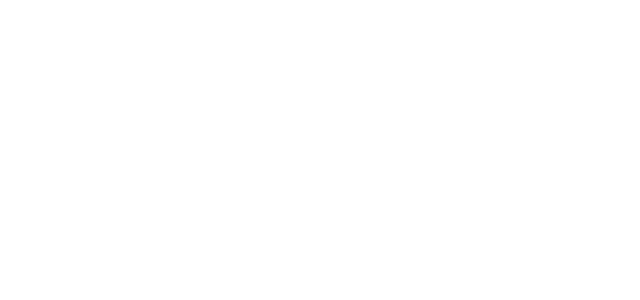
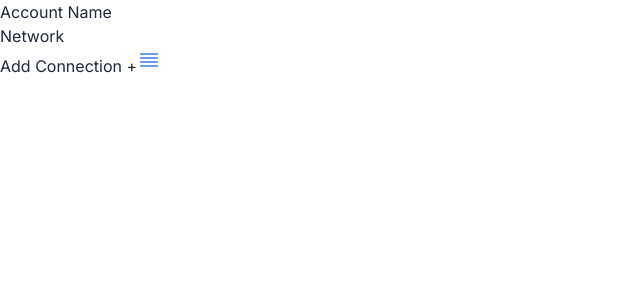
Before and after one commit to FabianoGLentini/ConNetIt, a Next.js app in the folder frontend/: page / in a window 1280 px wide. Shown: the top 300 px of the page, without its empty margins (0-640 px from the left). Built offline with nearby package versions, Linux system fonts and the light colour scheme.

Commit message:
Add: nav html and icon img

```diff
--- a/frontend/app/components/NavBar.tsx
+++ b/frontend/app/components/NavBar.tsx
@@ -1,10 +1,21 @@
 import React from "react";
+import Image from "next/image";
 
 const NavBar = () => {
   return (
     <div>
+      <div>
+        <h2>Account Name</h2>
+        <h4>Network</h4>
+      </div>
+      <span>Add Connection +</span>
       <button className="">
-        <img src="" alt="" />
+        <Image
+          src="/images/main/icons/burger-icon.svg"
+          alt="menu"
+          width={24}
+          height={24}
+        />
       </button>
     </div>
   );
```
Also changed, not shown: frontend/public/images/main/icons/burger-icon.svg (added).
